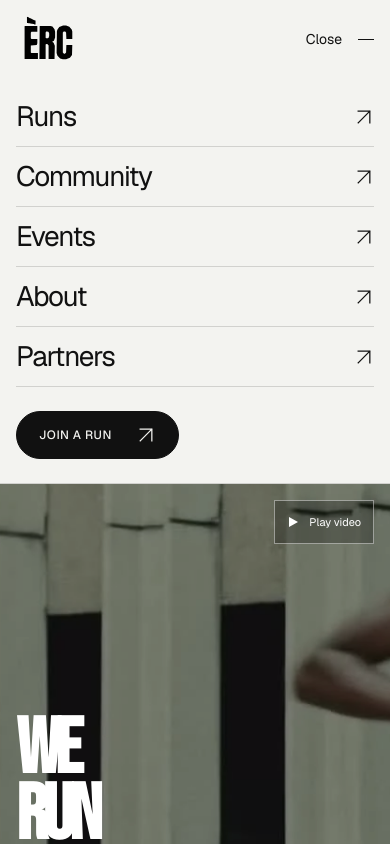
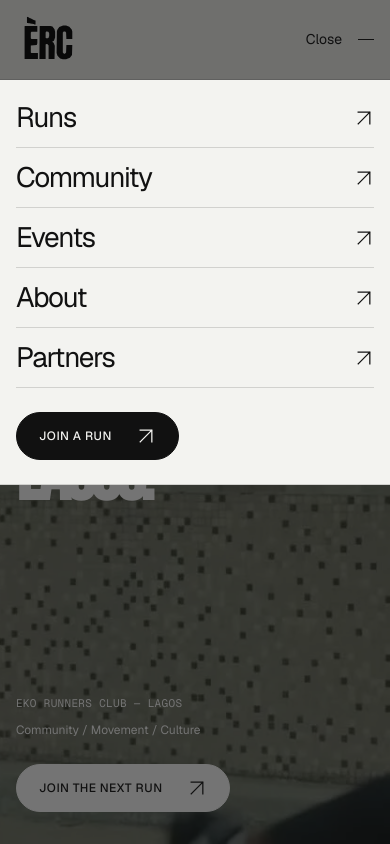
Before and after one commit to Inaolajibasit/erc, a Next.js app: page / in a window 390 px wide. Both pictures are taken after a click on the button "Menu". Shown: the top 844 px of the page. Built offline with nearby package versions, Linux system fonts and the light colour scheme.

Commit message:
mobile menu fix

```diff
--- a/app/globals.css
+++ b/app/globals.css
@@ -137,11 +137,27 @@
 .menu-toggle__symbol::after { transform: rotate(90deg); }
 .menu-toggle[aria-expanded="true"] .menu-toggle__symbol::after { transform: rotate(0deg); }
 .mobile-navigation {
+  position: fixed;
+  z-index: 41;
+  inset-inline: 0;
+  top: var(--header-height);
   max-height: calc(100svh - var(--header-height));
+  background: var(--background);
+  border-bottom: 1px solid var(--border);
   overflow-y: auto;
   overscroll-behavior: contain;
   padding-block: 0.5rem max(1.5rem, env(safe-area-inset-bottom));
   animation: menu-enter 200ms var(--motion-ease);
+}
+.mobile-menu-backdrop {
+  position: fixed;
+  z-index: 39;
+  inset: 0;
+  width: 100%;
+  height: 100%;
+  cursor: default;
+  background: rgb(17 17 17 / 58%);
+  animation: backdrop-enter 200ms var(--motion-ease);
 }
 .mobile-navigation[hidden] { display: none; }
 .mobile-navigation nav a {
@@ -160,6 +176,7 @@
 .mobile-navigation nav a[aria-current="page"] span { text-decoration: underline; text-decoration-thickness: 1px; text-underline-offset: 7px; }
 .mobile-navigation__cta { margin-top: 1.5rem; }
 @keyframes menu-enter { from { opacity: 0; transform: translateY(-6px); } to { opacity: 1; transform: translateY(0); } }
+@keyframes backdrop-enter { from { opacity: 0; } to { opacity: 1; } }
 
 /* Future hero opt-in. No marker means the normal in-flow editorial shell. */
 body:has(#main-content > [data-nav-hero]) .site-header { margin-bottom: calc(-1 * var(--header-height)); }
@@ -197,7 +214,7 @@
   .desktop-navigation { display: block; }
   .desktop-navigation ul { display: flex; gap: clamp(1.25rem, 2vw, 2rem); }
   .site-header__cta { display: inline-flex; justify-self: end; }
-  .menu-toggle, .mobile-navigation { display: none; }
+  .menu-toggle, .mobile-navigation, .mobile-menu-backdrop { display: none; }
   .site-footer__grid { grid-template-columns: 1.2fr 1fr auto; gap: 3rem; }
   .site-footer__action { grid-column: auto; }
 }
--- a/components/home/Gallery.tsx
+++ b/components/home/Gallery.tsx
@@ -28,7 +28,7 @@
   }, [reducedMotion]);
   return <section ref={root} className={styles.section} aria-labelledby="gallery-heading">
     <div className={styles.header}><h2 id="gallery-heading">THE RUN<br />IN FRAMES.</h2><p>Selected moments from the ERC archive. Development placeholders until the community gallery is connected.</p></div>
-    {reducedMotion ? <EditorialFallback /> : <div className={styles.circular}><CircularGallery items={gallery.map((item) => ({ image: item.image.src, text: item.caption }))} bend={3.2} mobileBend={1.1} textColor="#111111" borderRadius={0.015} font="bold 30px Bebas Neue" scrollSpeed={1.8} scrollEase={0.07} mobileScrollEase={0.035} mobileAutoScrollSpeed={0.003} /></div>}
+    {reducedMotion ? <EditorialFallback /> : <div className={styles.circular}><CircularGallery items={gallery.map((item) => ({ image: item.image.src, text: item.caption }))} bend={3.2} mobileBend={1.1} textColor="#111111" borderRadius={0.015} font="bold 30px Bebas Neue" scrollSpeed={1.8} scrollEase={0.07} mobileScrollEase={0.035} mobileAutoScrollSpeed={0.04} /></div>}
     <Link className={styles.link} href="/community">VIEW THE COMMUNITY <span aria-hidden="true">↗</span></Link>
   </section>;
 }
--- a/components/layout/Navbar.tsx
+++ b/components/layout/Navbar.tsx
@@ -61,6 +61,14 @@
           <span className="menu-toggle__symbol" aria-hidden="true" />
         </button>
       </Container>
+      {open ? (
+        <button
+          type="button"
+          className="mobile-menu-backdrop"
+          aria-label="Close navigation"
+          onClick={() => setOpen(false)}
+        />
+      ) : null}
       <div id="mobile-navigation" className="mobile-navigation" hidden={!open} data-lenis-prevent>
         <Container>
           <nav aria-label="Mobile navigation">
```
Also changed, not shown: 3 other files (tests, documents, lock files or other folders).
